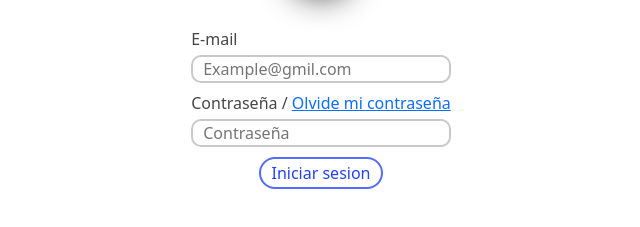
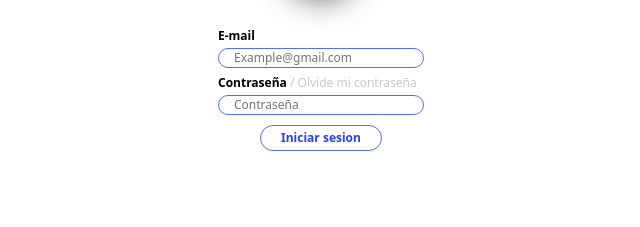
Before and after one commit to gili1010/Bluezone, a plain HTML site: page index.html in a window 1280 px wide. Shown: the part 203-430 px from the top of the page, without its empty margins (319-959 px from the left). Drawn offline with nearby package versions, Linux system fonts and the light colour scheme.

Commit message:
se corrigieron detalles

```diff
--- a/css/style.css
+++ b/css/style.css
@@ -2,6 +2,7 @@ html{
      margin: 0;
      padding: 0;
      box-sizing: border-box;
+     font-size: 12px;
 }
 
 
@@ -34,11 +35,12 @@ width: 150px;
 }
 
 .btn-blanco{
-     border: 2px #546bff solid;
+     border: 1px #546bff solid;
      background-color: #fff;
      color: #2340ff;
+     font-weight: bolder;
      border-radius: 20px;
-     padding: 2px 10px;
+     padding: 3px 20px;
 }
 .btn-blanco:hover{
      background-color: #546bff;
@@ -46,11 +48,22 @@ width: 150px;
 }
 
 input{
-     border: 2px #c9c9c9 solid;
+     border: 1px #546bff solid;
      border-radius: 10px;
-     padding: 0 10px;
+     padding: 0 15px;
 }
 
 label{
-     color: #464646;
+     color: #000;
+     font-weight: bolder;
 }
+
+span a{
+     text-decoration: none;
+     color: #c9c9c9;
+     font-weight: normal;
+ }
+
+ span a:hover{
+     color: #546bff;
+ }
--- a/index.html
+++ b/index.html
@@ -20,8 +20,8 @@
           </div>
           <div class="login">
                <label class="mb-1" for="">E-mail</label>
-               <input class="mb-2 blue" type="email" placeholder="Example@gmil.com">
-               <label class="mb-1" for="">Contraseña / <span><a href="#">Olvide mi contraseña</a></span></label>
+               <input class="mb-2 blue" type="email" placeholder="Example@gmail.com">
+               <label class="mb-1" for="">Contraseña  <span><a href="#"> / Olvide mi contraseña</a></span></label>
                <input type="password" placeholder="Contraseña">
 
           </div>
```
